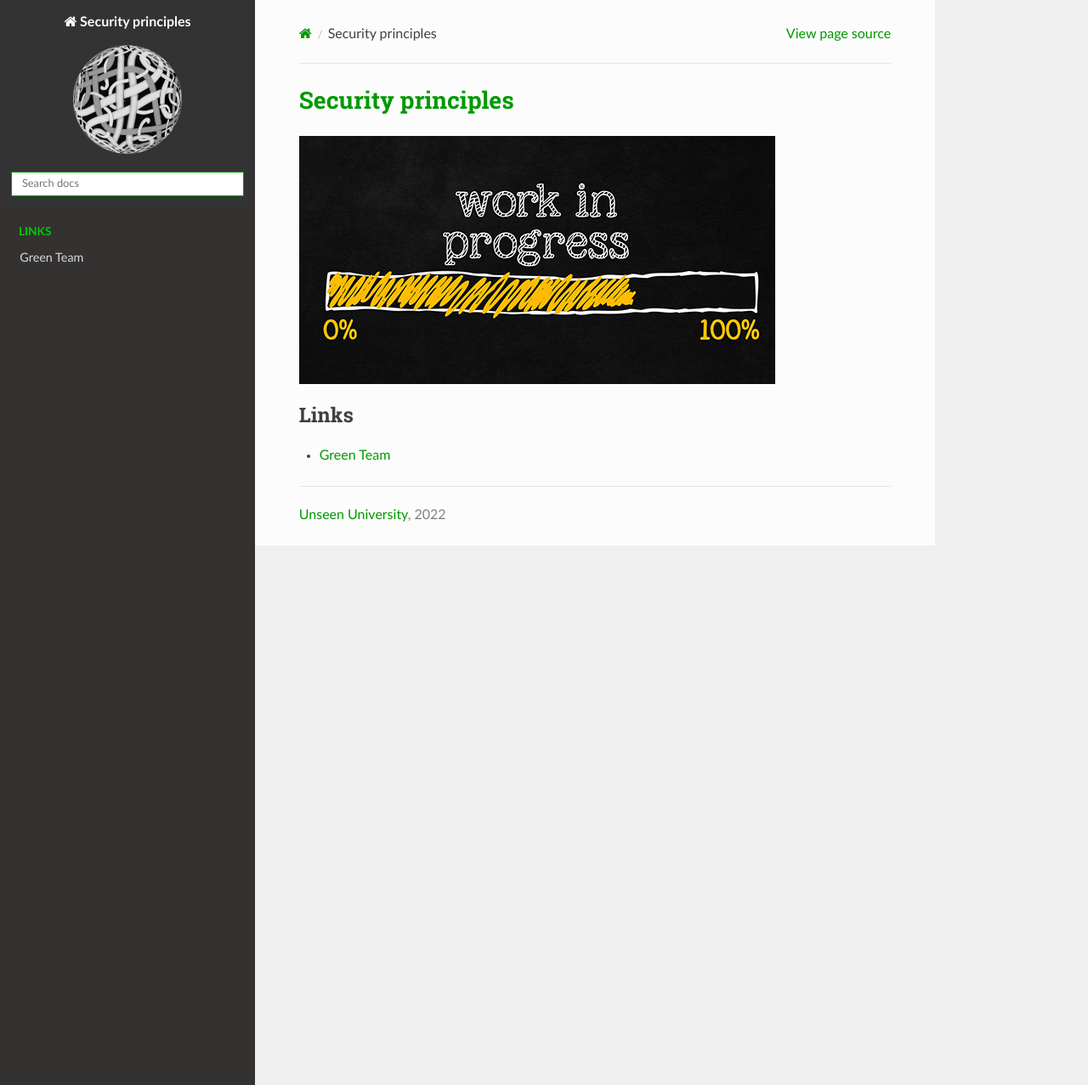
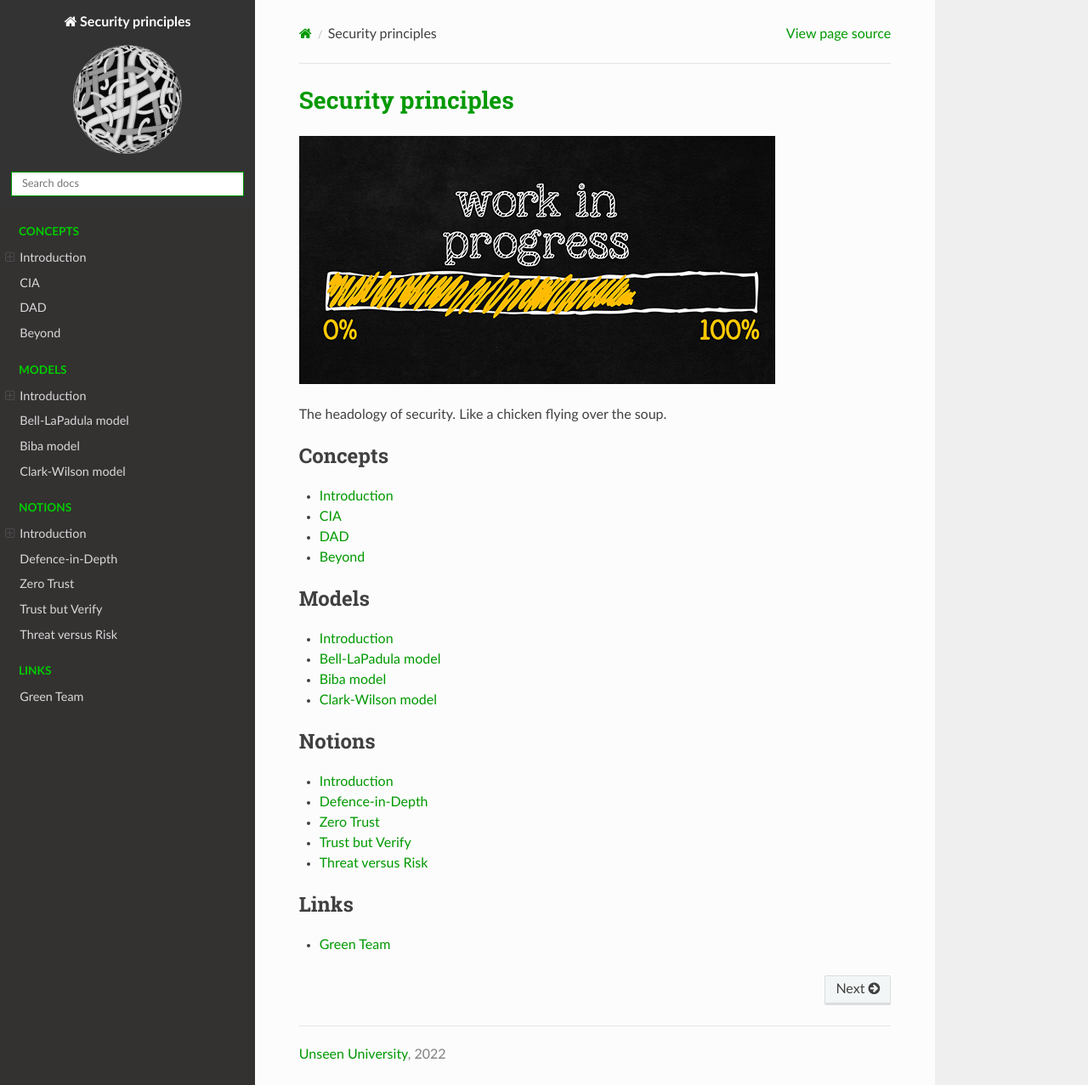
Before and after one commit to tymyrddin/green-basis, a Sphinx documentation site: the page built from source/index.rst, in a window 1280 px wide and 1277 px high. Shown: the whole window at 85% size. Built offline with Sphinx 7.4.7 and the Read the Docs theme 2.0.0, drawn with Linux system fonts in a browser that asks for light colours.

Commit message:
Getting started

```diff
--- /dev/null
+++ b/source/docs/concepts/cia.md
@@ -0,0 +1 @@
+# CIA
--- /dev/null
+++ b/source/docs/concepts/dad.md
@@ -0,0 +1 @@
+# DAD
--- /dev/null
+++ b/source/docs/concepts/parker.md
@@ -0,0 +1 @@
+# Beyond
--- /dev/null
+++ b/source/docs/models/README.md
@@ -0,0 +1,15 @@
+# Introduction
+
+## What?
+
+Fundamental concepts of security models.
+
+## Why?
+
+Views on how to create a system that ensures one or more security functions.
+
+## How?
+
+* [Bell-LaPadula Model](bell.md)
+* [Biba Model](biba.md)
+* [Clark-Wilson model](clark.md)
--- /dev/null
+++ b/source/docs/models/bell.md
@@ -0,0 +1 @@
+# Bell-LaPadula model
--- /dev/null
+++ b/source/docs/models/biba.md
@@ -0,0 +1 @@
+# Biba model
--- /dev/null
+++ b/source/docs/models/clark.md
@@ -0,0 +1 @@
+# Clark-Wilson model
--- /dev/null
+++ b/source/docs/notions/README.md
@@ -0,0 +1,16 @@
+# Introduction
+
+## What?
+
+Fundamental principles and notions.
+
+## Why?
+
+It is all not as simple as that.
+
+## How?
+
+* [Defence-in-Depth](depth.md)
+* [Zero Trust](zero.md)
+* [Trust but Verify](verify.md)
+* [Threat versus Risk](risk.md)
--- /dev/null
+++ b/source/docs/notions/depth.md
@@ -0,0 +1 @@
+# Defence-in-Depth
--- /dev/null
+++ b/source/docs/notions/risk.md
@@ -0,0 +1 @@
+# Threat versus Risk
--- /dev/null
+++ b/source/docs/notions/verify.md
@@ -0,0 +1 @@
+# Trust but Verify
--- /dev/null
+++ b/source/docs/notions/zero.md
@@ -0,0 +1 @@
+# Zero Trust
--- a/source/index.rst
+++ b/source/index.rst
@@ -4,6 +4,39 @@ Security principles
 .. image:: _static/images/in-progress.png
   :alt: In progress
 
+The headology of security. Like a chicken flying over the soup.
+
+.. toctree::
+   :maxdepth: 1
+   :includehidden:
+   :caption: Concepts
+
+   docs/concepts/README.md
+   docs/concepts/cia.md
+   docs/concepts/dad.md
+   docs/concepts/parker.md
+
+.. toctree::
+   :maxdepth: 1
+   :includehidden:
+   :caption: Models
+
+   docs/models/README.md
+   docs/models/bell.md
+   docs/models/biba.md
+   docs/models/clark.md
+
+.. toctree::
+   :maxdepth: 1
+   :includehidden:
+   :caption: Notions
+
+   docs/notions/README.md
+   docs/notions/depth.md
+   docs/notions/zero.md
+   docs/notions/verify.md
+   docs/notions/risk.md
+
 .. toctree::
    :caption: Links
 
```
Also changed, not shown: source/docs/concepts/README.md (added, +16 -0 lines).
